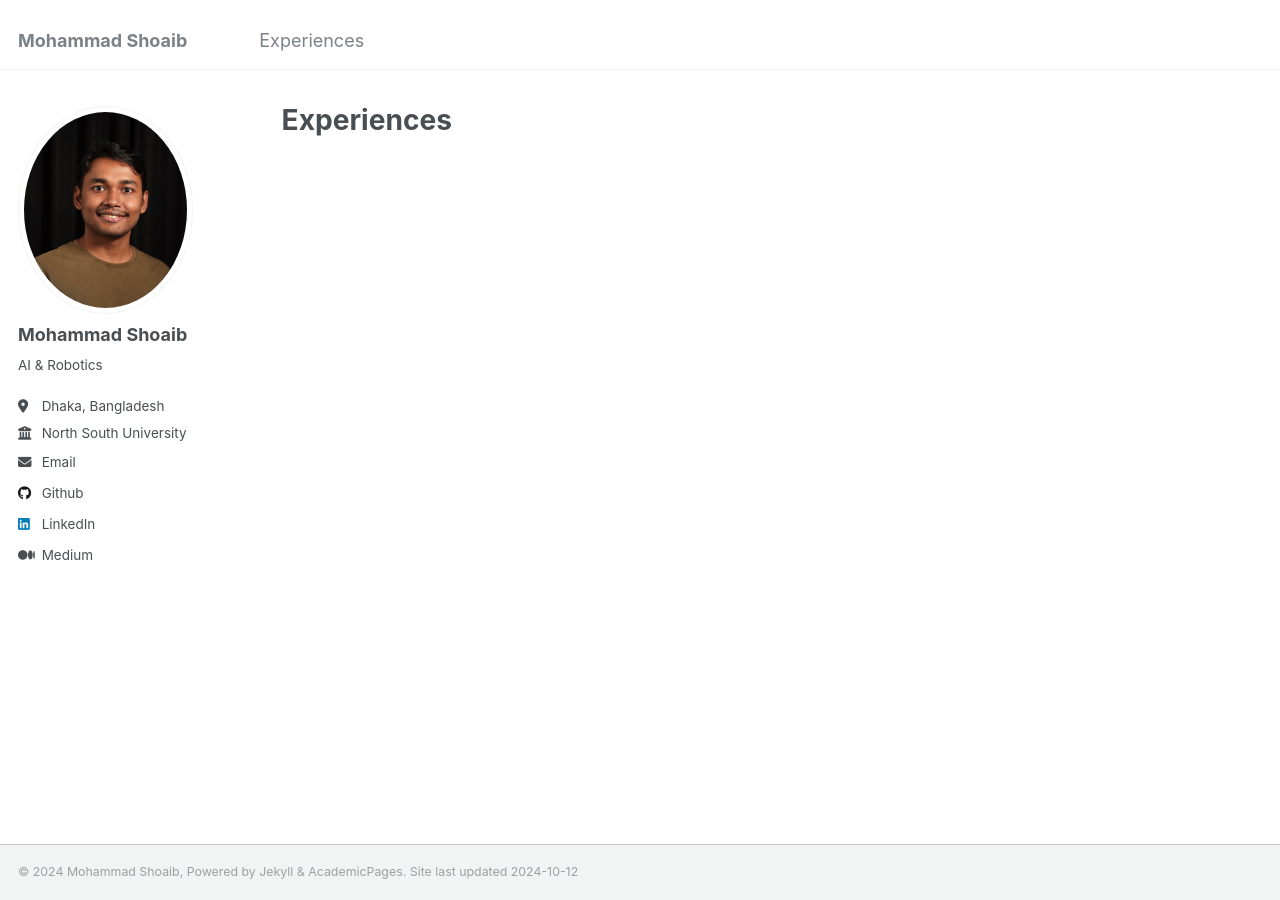
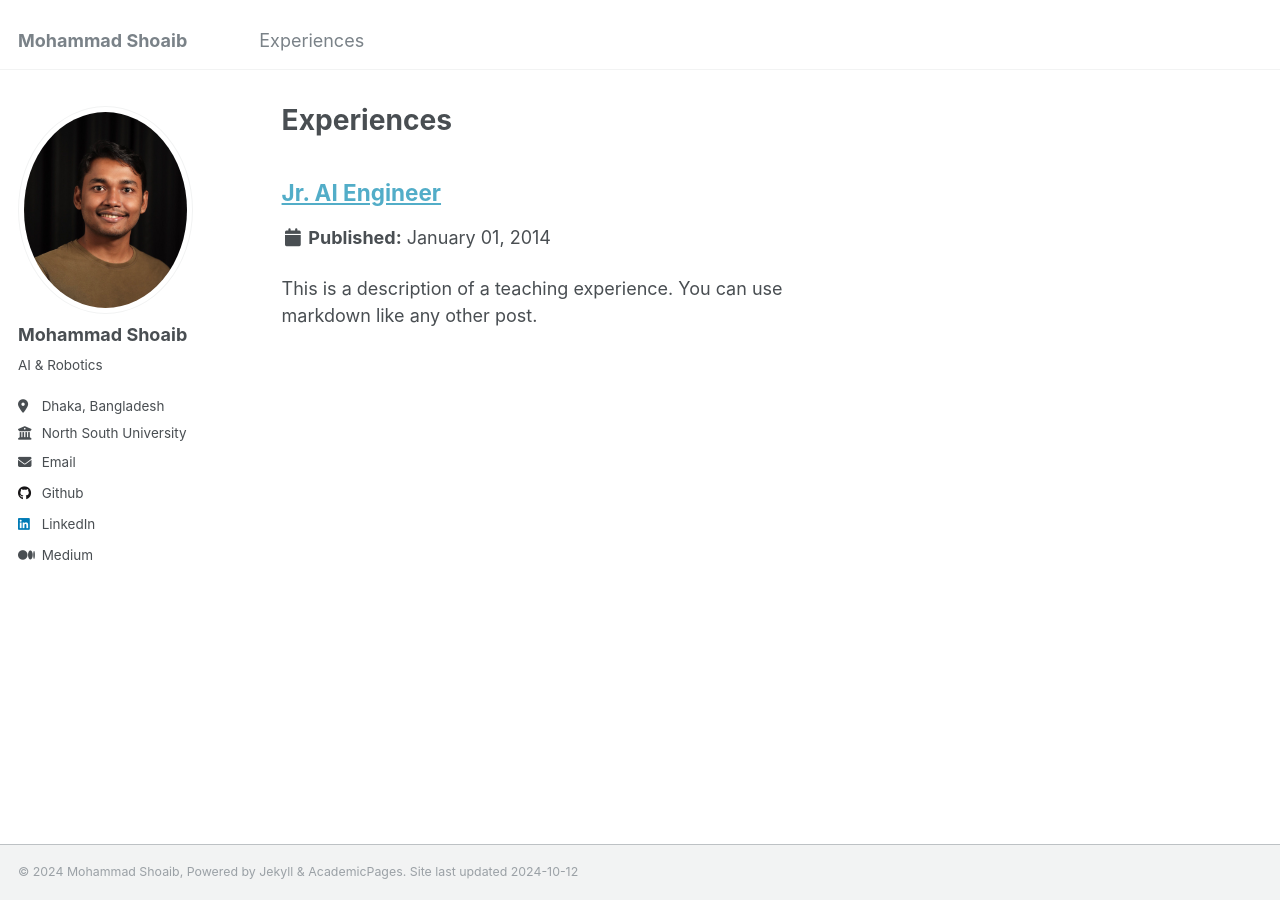
Before and after one commit to shoaib6174/shoaib6174.github.io, a Jekyll site: the page built from _pages/experiences.html, in a window 1280 px wide. Built offline with Jekyll 4.4.1, drawn with Linux system fonts in a browser that asks for light colours; some of the changed lines change nothing that is shown.

Commit message:
Update _config.yml

```diff
--- a/_config.yml
+++ b/_config.yml
@@ -211,6 +211,9 @@ kramdown:
 
 # These settings control the types of collections used by the template
 collections:
+  experiences:
+    output: false
+    permalink: /:collection/:path/
   teaching:
     output: false
     permalink: /:collection/:path/
@@ -249,6 +252,15 @@ defaults:
   - scope:
       path: ""
       type: teaching
+    values:
+      layout: single
+      author_profile: true
+      share: true
+      comments: true
+  # _experiences
+  - scope:
+      path: ""
+      type: experiences
     values:
       layout: single
       author_profile: true
```
